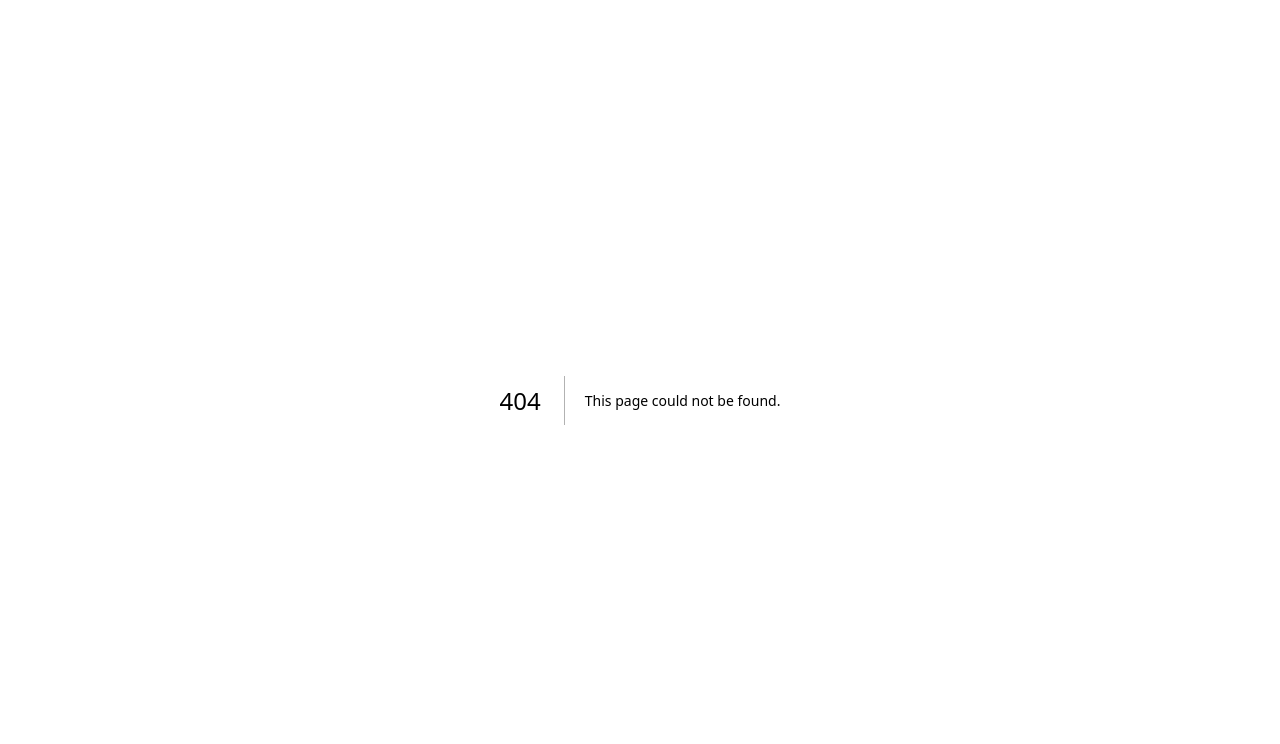
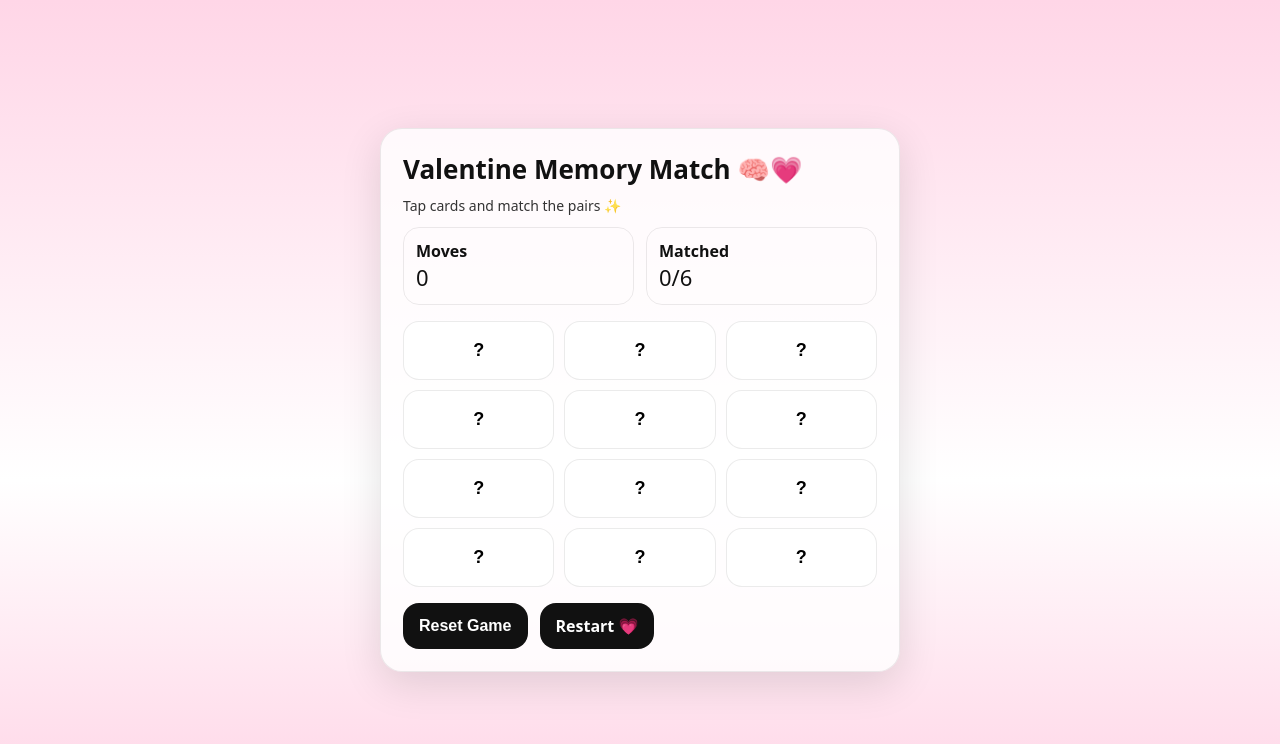
Before and after one commit to 279ryyt2kk-beep/Vaishnavi-ji-final, a Next.js app: page /games in a window 1280 px wide. Before the commit this address had no page. Shown: the top 744 px of the page. Built offline with nearby package versions, Linux system fonts and the light colour scheme.

Commit message:
Create page.js

```diff
--- /dev/null
+++ b/app/games/page.js
@@ -0,0 +1,86 @@
+"use client";
+import { useState } from "react";
+
+export default function GamesPage() {
+  const [moves, setMoves] = useState(0);
+  const [matched, setMatched] = useState(0);
+
+  const reset = () => {
+    setMoves(0);
+    setMatched(0);
+  };
+
+  const tap = () => {
+    setMoves((m) => m + 1);
+    if (matched < 6) setMatched((x) => x + 1);
+  };
+
+  return (
+    <div className="wrap">
+      <div className="card">
+        <h1>Valentine Memory Match 🧠💗</h1>
+        <p className="small">Tap cards and match the pairs ✨</p>
+
+        <div style={{ display: "flex", gap: 12, marginTop: 12 }}>
+          <div
+            style={{
+              flex: 1,
+              padding: 12,
+              borderRadius: 16,
+              border: "1px solid rgba(0,0,0,0.08)"
+            }}
+          >
+            <b>Moves</b>
+            <div style={{ fontSize: 22 }}>{moves}</div>
+          </div>
+
+          <div
+            style={{
+              flex: 1,
+              padding: 12,
+              borderRadius: 16,
+              border: "1px solid rgba(0,0,0,0.08)"
+            }}
+          >
+            <b>Matched</b>
+            <div style={{ fontSize: 22 }}>{matched}/6</div>
+          </div>
+        </div>
+
+        <div
+          style={{
+            display: "grid",
+            gridTemplateColumns: "repeat(3, 1fr)",
+            gap: 10,
+            marginTop: 16
+          }}
+        >
+          {Array.from({ length: 12 }).map((_, i) => (
+            <button
+              key={i}
+              onClick={tap}
+              style={{
+                padding: 18,
+                borderRadius: 16,
+                border: "1px solid rgba(0,0,0,0.08)",
+                background: "white",
+                fontSize: 18
+              }}
+            >
+              ?
+            </button>
+          ))}
+        </div>
+
+        <div className="btnRow" style={{ marginTop: 16 }}>
+          <button className="no" onClick={reset}>
+            Reset Game
+          </button>
+          <a className="linkBtn" href="/">
+            Restart 💗
+          </a>
+        </div>
+      </div>
+    </div>
+  );
+}
```
